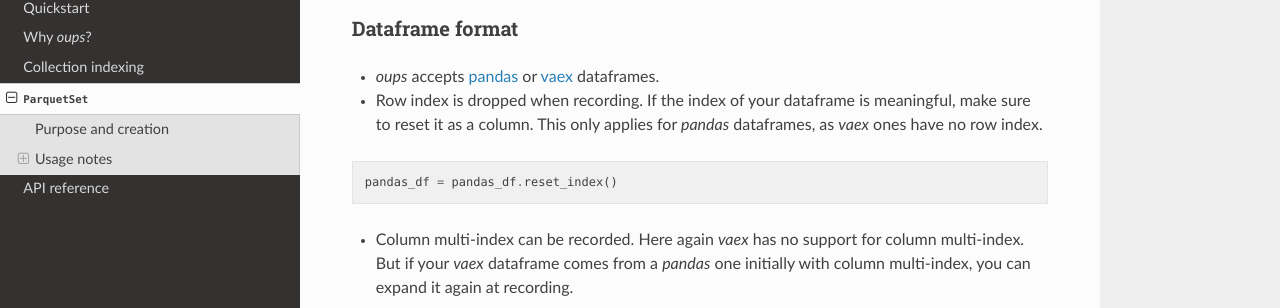
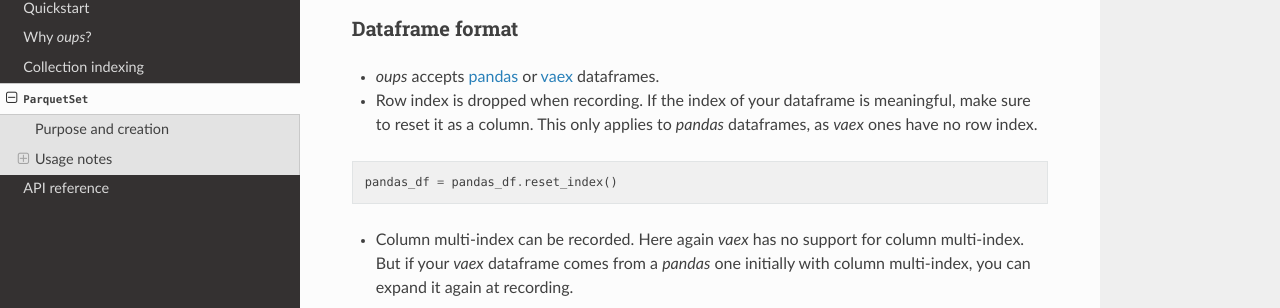
Before and after one commit to yohplala/oups, a Sphinx documentation site: the page built from docs/source/parquetset.rst, in a window 1280 px wide and 900 px high, scrolled down 574 px. Shown: the part 167-475 px from the top of the window. Built offline with Sphinx 7.4.7 and the Read the Docs theme 2.0.0, drawn with Linux system fonts in a browser that asks for light colours.

Commit message:
Update parquetset.rst

```diff
--- a/docs/source/parquetset.rst
+++ b/docs/source/parquetset.rst
@@ -34,7 +34,7 @@ Dataframe format
 ~~~~~~~~~~~~~~~~
 
 * *oups* accepts `pandas <https://github.com/pandas-dev/pandas>`_ or `vaex <https://github.com/vaexio/vaex>`_ dataframes.
-* Row index is dropped when recording. If the index of your dataframe is meaningful, make sure to reset it as a column. This only applies for *pandas* dataframes, as *vaex* ones have no row index.
+* Row index is dropped when recording. If the index of your dataframe is meaningful, make sure to reset it as a column. This only applies to *pandas* dataframes, as *vaex* ones have no row index.
 
 .. code-block:: python
 
```
